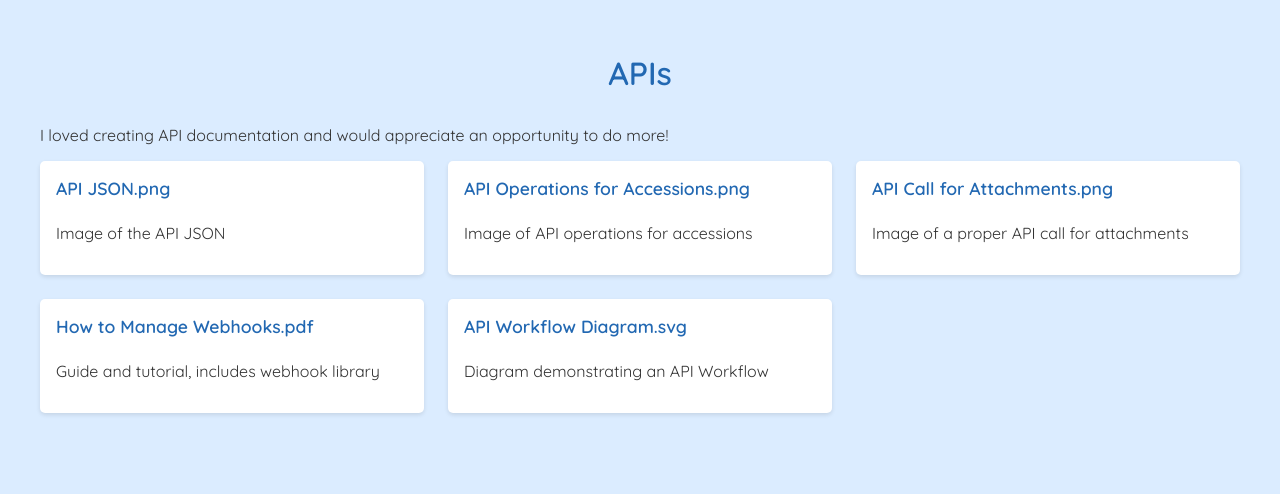
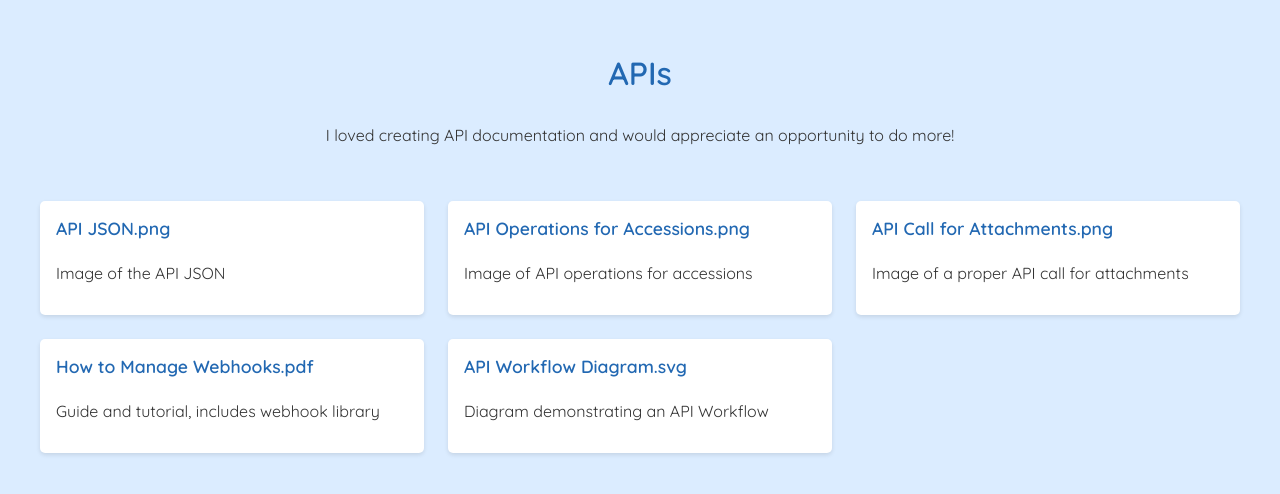
Before and after one commit to Daisy-Docs/Portfolio, a Jekyll site: the page API.html, which Jekyll copies as it is, in a window 1280 px wide. Shown: the top 494 px of the page. Built offline with Jekyll 4.4.1, drawn with Linux system fonts in a browser that asks for light colours.

Commit message:
Update API.html

```diff
--- a/API.html
+++ b/API.html
@@ -76,7 +76,8 @@
 </head>
 <body>
   <h1>APIs</h1>
-  <p>I loved creating API documentation and would appreciate an opportunity to do more!</p>
+  <p style="text-align: center;">I loved creating API documentation and would appreciate an opportunity to do more!</p>
+  <br></br>
   <div class="grid-container">
    <div class="sample">
       <h2><a href="assets/Documentation/Trace First/API%201%20JSON.PNG">API JSON.png</a></h2>
```
